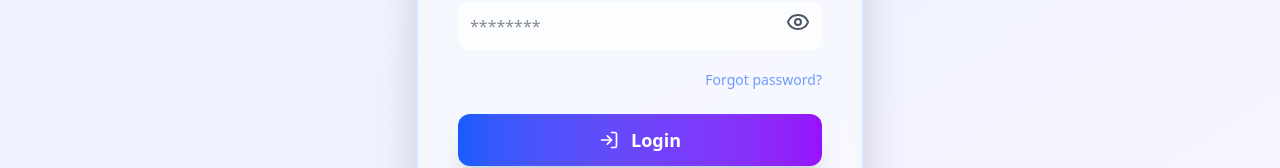
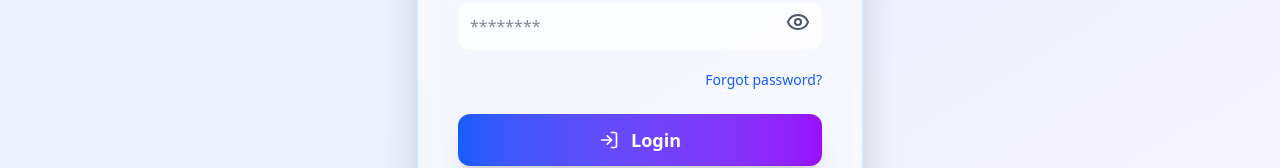
Before and after one commit to Sayam09das/TaskManagerProject, a React (Vite) app in the folder frontend/: page /auth/login in a window 1280 px wide. Shown: the part 392-560 px from the top of the page. Built offline with nearby package versions, Linux system fonts and the light colour scheme.

Commit message:
Add Forgot Password route and update Login component for navigation

```diff
--- a/frontend/src/App.jsx
+++ b/frontend/src/App.jsx
@@ -7,6 +7,7 @@ import Signup from './components/Signup/Signup';
 import Schedulo from './components/TaskMange/TaskManager';
 import PrivateRoute from './components/PrivateRoute';
 import PublicRouteWithRedirect from './components/PublicRouteWithRedirect';
+import ForgotPassword from './components/ForgotPassword/ForgotPassword';
 
 const App = () => {
   return (
@@ -22,6 +23,7 @@ const App = () => {
         />
         <Route path="/auth/login" element={<LoginPage />} />
         <Route path="/auth/register" element={<Signup />} />
+        <Route path='/auth/forget-password' element={<ForgotPassword />} />
         <Route
           path="/schedulo"
           element={
--- /dev/null
+++ b/frontend/src/components/ForgotPassword/ForgotPassword.jsx
@@ -0,0 +1,11 @@
+import React from 'react'
+
+const ForgotPassword = () => {
+  return (
+    <div>
+      HIII
+    </div>
+  )
+}
+
+export default ForgotPassword
--- a/frontend/src/components/LoginPage/Login.jsx
+++ b/frontend/src/components/LoginPage/Login.jsx
@@ -136,12 +136,12 @@ const Login = () => {
 
                     {/* Forgot Password */}
                     <div className="text-sm mb-6 text-right">
-                        <span
-                            className={`font-medium cursor-not-allowed opacity-60 ${isDark ? 'text-purple-300' : 'text-blue-600'
-                                }`}
+                        <a
+                            href="/auth/forget-password"
+                            className={`font-medium ${isDark ? 'text-purple-300' : 'text-blue-600'}`}
                         >
                             Forgot password?
-                        </span>
+                        </a>
                     </div>
 
                     {/* Submit Button */}
```
Also changed, not shown: frontend/src/components/ForgotPassword/ForgotPassword.css (added). Lines whose indentation alone changed are shown as unchanged.
